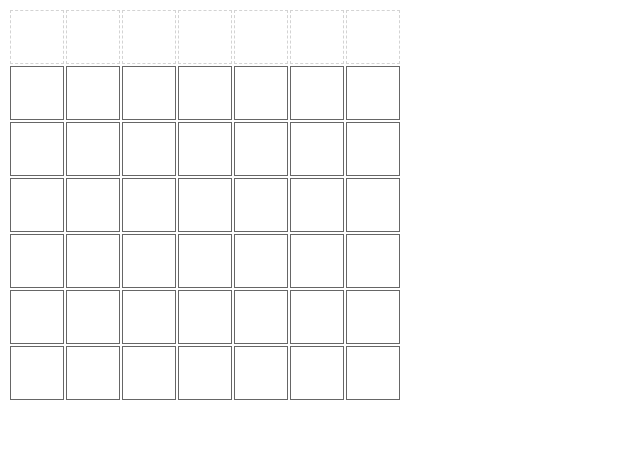
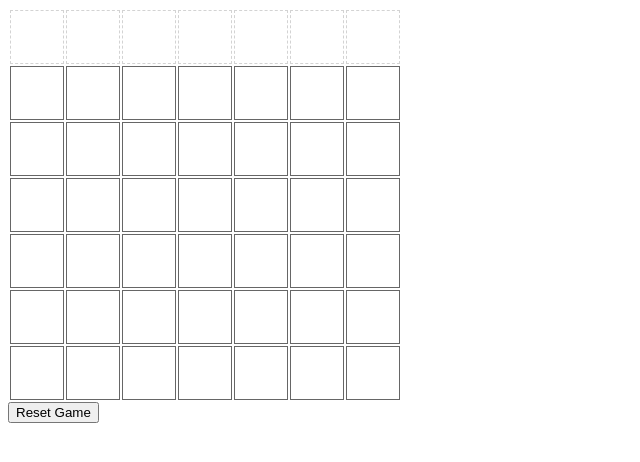
Before and after one commit to lukenems/rithm_connect-four, a plain HTML site: page index.html in a window 1280 px wide. Shown: the whole page, without its empty margins (0-640 px from the left). Drawn offline with Linux system fonts and the light colour scheme.

Commit message:
added reset button

```diff
--- a/index.html
+++ b/index.html
@@ -8,7 +8,9 @@
 
 <div id="game">
   <table id="board"></table>
+  <button onclick="resetGame()">Reset Game</button>
 </div>
+
 
 <script src="connect4.js"></script>
 
```
